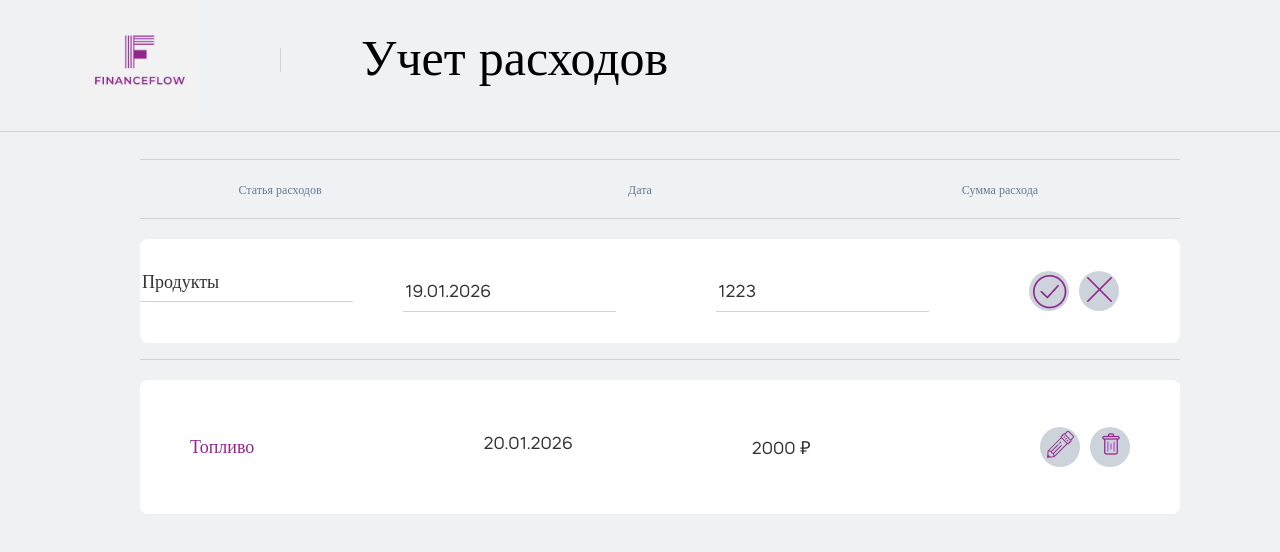
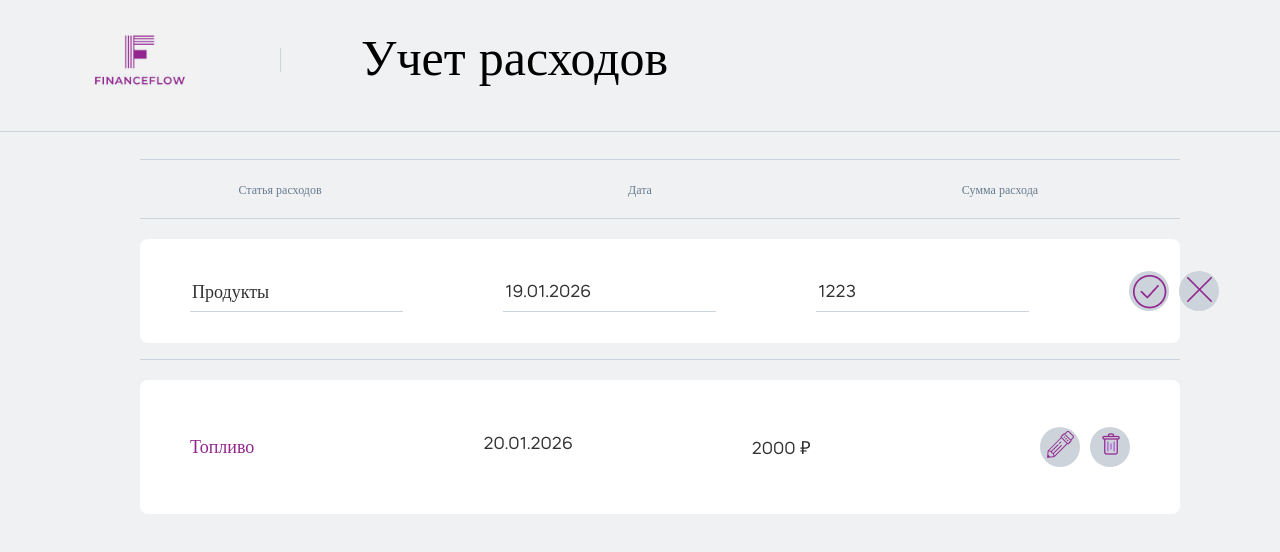
Before and after one commit to askorikovfortech-sketch/Modul2, a React (Create React App) app in the folder project/: page / in a window 1280 px wide. Both pictures are taken after a click on the button 1060 px from the left and 314 px from the top of the page. Shown: the top 552 px of the page. Built offline with nearby package versions, Linux system fonts and the light colour scheme.

Commit message:
feat: editing function, adaptive

```diff
--- a/project/src/components/Expense/index.jsx
+++ b/project/src/components/Expense/index.jsx
@@ -2,7 +2,7 @@ import pencil from "../../images/pencil.png"
 import basket from "../../images/basket.png"
 import "./styles.scss";
 
-export const Expense = ({ expense, onStartEdit }) => {
+export const Expense = ({ expense, StartEdit }) => {
   return (
     <div className="expense">
       <ul className="expense__list">
@@ -17,7 +17,7 @@ export const Expense = ({ expense, onStartEdit }) => {
             <button
               type="button"
               className="expense-redakter"
-              onClick={onStartEdit}
+              onClick={StartEdit}
             >
               <img
                 className="expense-redacter__images"
--- a/project/src/components/ExpenseEditing/index.jsx
+++ b/project/src/components/ExpenseEditing/index.jsx
@@ -5,9 +5,9 @@ import "./styles.scss";
 export const ExpenseEditing = ({
   editForm,
   errors,
-  onEditChange,
-  onSaveEdit,
-  onCancelEdit,
+  EditChange,
+  SaveEdit,
+  CancelEdit,
 }) => {
   return (
     <div className="expense-editing">
@@ -19,7 +19,7 @@ export const ExpenseEditing = ({
             className="expense-editing__category"
             name="category"
             value={editForm.category}
-            onChange={onEditChange}
+            onChange={EditChange}
             placeholder="Категория"
           />
           <hr className="expense-editing__line" />
@@ -33,7 +33,7 @@ export const ExpenseEditing = ({
             className="expense-editing__date"
             name="date"
             value={editForm.date}
-            onChange={onEditChange}
+            onChange={EditChange}
             placeholder="ДД.ММ.ГГГГ"
           />
           <hr className="expense-editing__line" />
@@ -47,7 +47,7 @@ export const ExpenseEditing = ({
             className="expense-editing__price"
             name="price"
             value={editForm.price}
-            onChange={onEditChange}
+            onChange={EditChange}
             placeholder="Сумма"
           />
           <hr className="expense-editing__line" />
@@ -59,7 +59,7 @@ export const ExpenseEditing = ({
           <button
             className="expense-editing__button"
             type="button"
-            onClick={onSaveEdit}
+            onClick={SaveEdit}
           >
             <img
               src={check_mark}
@@ -70,7 +70,7 @@ export const ExpenseEditing = ({
           <button
             className="expense-editing__button"
             type="button"
-            onClick={onCancelEdit}
+            onClick={CancelEdit}
           >
             <img src={cross} alt="Отмена" className="expense-edition__images" />
           </button>
--- a/project/src/components/ExpenseEditing/styles.scss
+++ b/project/src/components/ExpenseEditing/styles.scss
@@ -12,7 +12,7 @@
     margin-top: 20px;
   }
 
-  &____block-category,
+  &__block-category,
   &__block {
     padding: 0 50px;
     padding-top: 20px;
--- a/project/src/components/ExpenseList/index.jsx
+++ b/project/src/components/ExpenseList/index.jsx
@@ -14,18 +14,18 @@ export const ExpenseList = ({ expenses }) => {
         </div>
         {expenses.map((expense) => (
           <div key={expense.id}>
-            {expense.isEditing ? (
+            {expense.Editing ? (
               <ExpenseEditing
                 editForm={expense.editForm}
                 errors={expense.errors}
-                onEditChange={expense.onEditChange}
-                onSaveEdit={expense.onSaveEdit}
-                onCancelEdit={expense.onCancelEdit}
+                EditChange={expense.EditChange}
+                SaveEdit={expense.SaveEdit}
+                CancelEdit={expense.CancelEdit}
               />
             ) : (
               <Expense
                 expense={expense}
-                onStartEdit={expense.onStartEdit}
+                StartEdit={expense.StartEdit}
               />
             )}
           </div>
--- a/project/src/pages/HomePages/index.jsx
+++ b/project/src/pages/HomePages/index.jsx
@@ -95,13 +95,13 @@ const [expenses, setExpenses] = useState(initialExpenses);
  const getDisplayExpenses = () => {
     return expenses.map(expense => ({
       ...expense,
-      isEditing: expense.id === editingId,
+      Editing: expense.id === editingId,
       editForm: editForm,
       errors: errors,
-      onEditChange: handleEditChange,
-      onStartEdit: () => startEditing(expense),
-      onCancelEdit: cancelEditing,
-      onSaveEdit: saveEdit,
+      EditChange: handleEditChange,
+      StartEdit: () => startEditing(expense),
+      CancelEdit: cancelEditing,
+      SaveEdit: saveEdit,
     }));
   };
 
```
